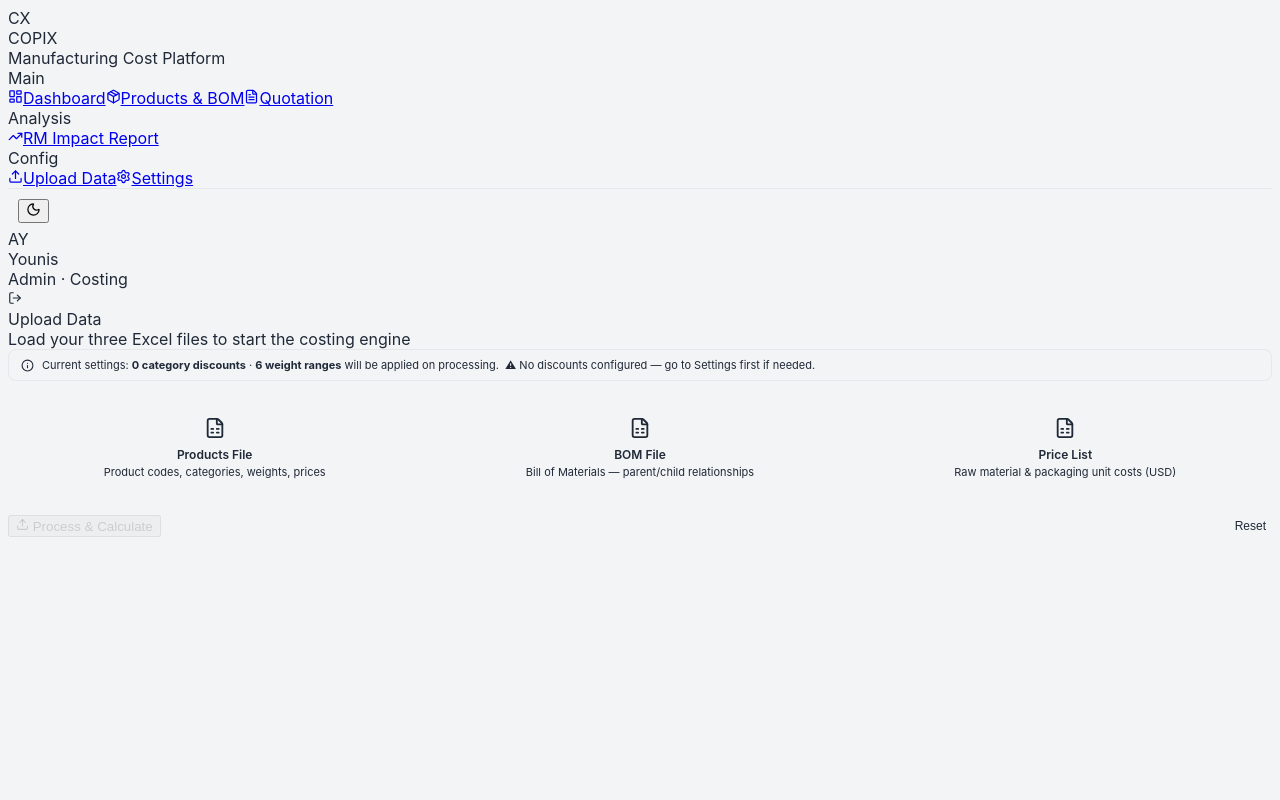
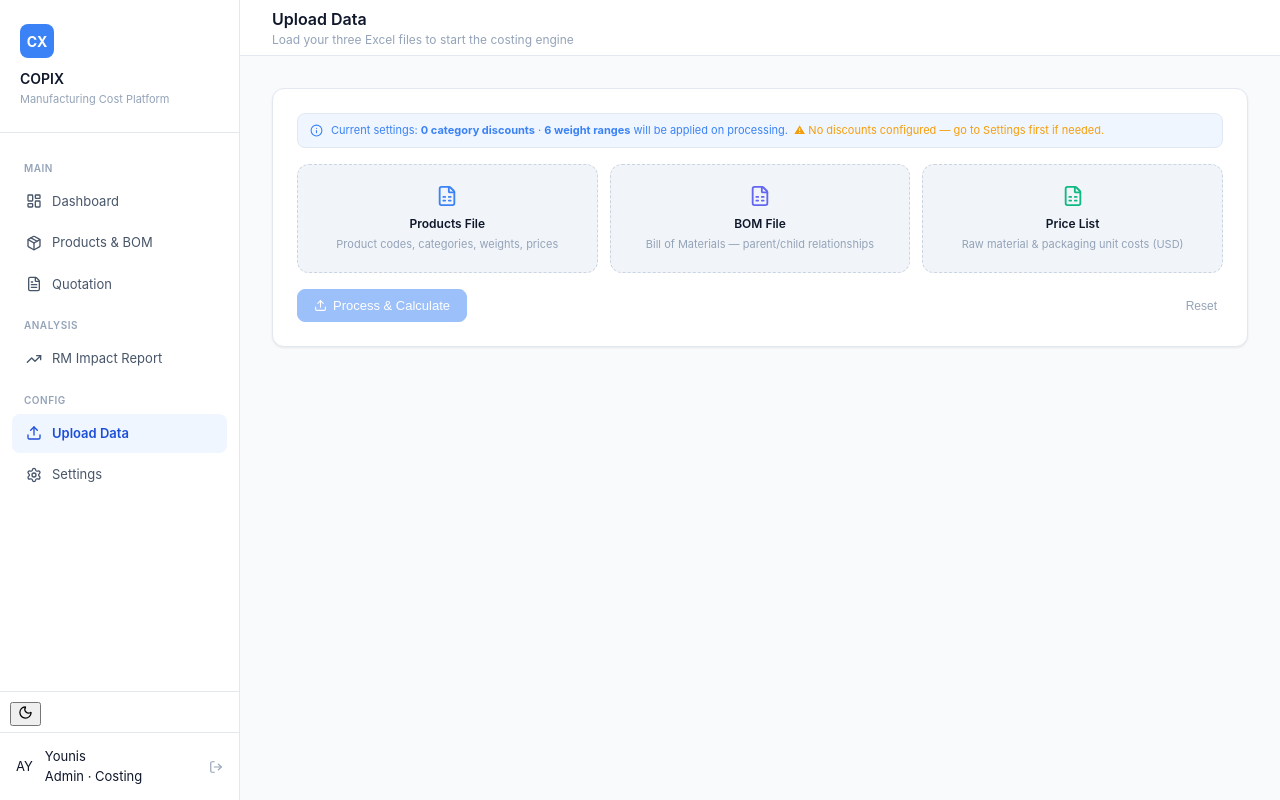
Before and after one commit to younis89675/copixv2, a Next.js app: page /upload in a window 1280 px wide. Built offline with nearby package versions, Linux system fonts and the light colour scheme; no server answers.

Commit message:
update UI

```diff
--- a/app/globals.css
+++ b/app/globals.css
@@ -2,44 +2,235 @@
 @tailwind components;
 @tailwind utilities;
 
+/* ── ✨ THE PRESTIGE MODERN THEME ── */
 :root {
-  --background: #f3f4f6;
-  --foreground: #1f2937;
-  --surface: #ffffff;
-  --muted: #4b5563;
-  --border: #e5e7eb;
+  --bg:          #f8fafc; /* خلفية ناعمة تبرز الكروت البيضاء */
+  --surface:     #ffffff;
+  --surface-2:   #f1f5f9;
+  --surface-3:   #e2e8f0;
+  --border:      #e2e8f0;
+  --border-2:    #cbd5e1;
+
+  --text-1:      #0f172a; /* نصوص داكنة وواضحة جداً */
+  --text-2:      #475569;
+  --text-3:      #94a3b8;
+
+  --accent:      #3b82f6; /* الأزرق الحيوي المريح */
+  --accent-bg:   #eff6ff;
+  --accent-text: #1d4ed8;
+
+  --green:       #10b981; /* الأخضر الحقيقي للأرباح */
+  --green-bg:    #ecfdf5;
+  --green-mid:   #a7f3d0;
+
+  --amber:       #f59e0b;
+  --amber-bg:    #fffbeb;
+
+  --red:         #ef4444; /* الأحمر الصريح للمؤشرات السالبة */
+  --red-bg:      #fef2f2;
+  --red-mid:     #fca5a5;
+
+  --purple:      #6366f1;
+  --purple-bg:   #e0e7ff;
+
+  --shadow-sm:   0 1px 3px 0 rgba(0, 0, 0, 0.05), 0 1px 2px 0 rgba(0, 0, 0, 0.03);
+  --shadow-md:   0 4px 6px -1px rgba(0, 0, 0, 0.05), 0 2px 4px -1px rgba(0, 0, 0, 0.02);
+
+  --radius:      12px; /* حواف دائرية فخمة ومريحة للعين */
+  --radius-sm:   8px;
+  --sidebar-w:   240px;
 }
 
-/* SAP Quartz Light / Horizon Inspired Reset */
-body {
-  background-color: var(--background);
-  color: var(--foreground);
-  font-family: '72', -apple-system, BlinkMacSystemFont, "Segoe UI", Roboto, Helvetica, Arial, sans-serif;
-  -webkit-font-smoothing: antialiased;
-  -moz-osx-font-smoothing: grayscale;
+.dark {
+  --bg:          #0f172a;
+  --surface:     #1e293b;
+  --surface-2:   #334155;
+  --surface-3:   #475569;
+  --border:      #334155;
+  --border-2:    #475569;
+  --text-1:      #f8fafc;
+  --text-2:      #cbd5e1;
+  --text-3:      #94a3b8;
+  --accent:      #38bdf8;
+  --accent-bg:   #0c4a6e;
+  --accent-text: #7dd3fc;
+  --green:       #4ade80;
+  --green-bg:    #052e16;
 }
 
-/* Enterprise Custom Scrollbar */
-::-webkit-scrollbar {
-  width: 6px;
-  height: 6px;
+/* ── الهيكل الأساسي ────────────────────────────────────────── */
+*, *::before, *::after { box-sizing: border-box; }
+
+html, body {
+  margin: 0; padding: 0;
+  font-family: 'Inter', -apple-system, BlinkMacSystemFont, sans-serif;
+  font-size: 13px;
+  line-height: 1.5;
+  background: var(--bg);
+  color: var(--text-1);
+  -webkit-font-smoothing: antialiased;
 }
 
-::-webkit-scrollbar-track {
-  background: transparent;
+::-webkit-scrollbar       { width: 6px; height: 6px; }
+::-webkit-scrollbar-track { background: transparent; }
+::-webkit-scrollbar-thumb { background: var(--border); border-radius: 99px; }
+
+.app-shell { display: flex; height: 100vh; overflow: hidden; }
+
+/* ── السايدبار ───────────────────────────────────────────────── */
+.sidebar {
+  width: var(--sidebar-w);
+  flex-shrink: 0;
+  background: var(--surface);
+  border-right: 1px solid var(--border);
+  display: flex;
+  flex-direction: column;
+  height: 100vh;
+}
+.sidebar-logo {
+  padding: 24px 20px;
+  border-bottom: 1px solid var(--border);
+}
+.logo-mark {
+  width: 34px; height: 34px;
+  background: var(--accent);
+  border-radius: var(--radius-sm);
+  display: flex; align-items: center; justify-content: center;
+  color: #fff; font-weight: 700; font-size: 14px;
+}
+.logo-title {
+  margin-top: 10px;
+  font-size: 14px; font-weight: 600;
+  color: var(--text-1);
+}
+.logo-sub { font-size: 11px; color: var(--text-3); margin-top: 2px; }
+
+.sidebar-nav { flex: 1; padding: 16px 12px; overflow-y: auto; }
+.nav-group-label {
+  font-size: 10px; font-weight: 600; letter-spacing: .05em;
+  color: var(--text-3); text-transform: uppercase;
+  padding: 12px 12px 6px;
+}
+.nav-link {
+  display: flex; align-items: center; gap: 10px;
+  padding: 10px 14px; border-radius: var(--radius-sm);
+  font-size: 13px; color: var(--text-2); text-decoration: none;
+  transition: all 0.15s ease; margin-bottom: 2px;
+}
+.nav-link:hover { background: var(--surface-2); color: var(--text-1); }
+.nav-link.active {
+  background: var(--accent-bg);
+  color: var(--accent-text);
+  font-weight: 600;
+}
+.nav-link svg { width: 16px; height: 16px; }
+
+.sidebar-footer {
+  padding: 14px 16px;
+  border-top: 1px solid var(--border);
+  display: flex; align-items: center; gap: 12px;
 }
 
-::-webkit-scrollbar-thumb {
-  background: #cbd5e1;
-  border-radius: 3px;
+/* ── منطقة العمل والمحتوى ───────────────────────────────────── */
+.main-area { flex: 1; overflow: auto; min-width: 0; display: flex; flex-direction: column; }
+
+.topbar {
+  height: 56px;
+  background: var(--surface);
+  border-bottom: 1px solid var(--border);
+  display: flex; align-items: center; padding: 0 32px; gap: 16px;
+}
+.topbar-title { font-size: 16px; font-weight: 600; color: var(--text-1); }
+.topbar-sub { font-size: 12px; color: var(--text-3); }
+
+.page-body { padding: 32px; flex: 1; overflow: auto; } /* مساحات واسعة مريحة جداً للعين */
+
+/* ── الكروت الفخمة الملونة ────────────────────────────────────── */
+.card {
+  background: var(--surface);
+  border: 1px solid var(--border);
+  border-radius: var(--radius);
+  padding: 24px;
+  box-shadow: var(--shadow-sm);
+}
+.card-title {
+  font-size: 11px; font-weight: 700; letter-spacing: .05em;
+  text-transform: uppercase; color: var(--text-3);
+  margin-bottom: 16px;
+  border-bottom: 1px solid var(--surface-2);
+  padding-bottom: 6px;
 }
 
-::-webkit-scrollbar-thumb:hover {
-  background: #94a3b8;
+/* كروت الـ KPI الحيوية */
+.kpi-card {
+  background: var(--surface);
+  border: 1px solid var(--border);
+  border-radius: var(--radius);
+  padding: 20px 24px;
+  box-shadow: var(--shadow-sm);
+  position: relative;
+  overflow: hidden;
 }
+.kpi-icon {
+  width: 32px; height: 32px; border-radius: var(--radius-sm);
+  display: flex; align-items: center; justify-content: center;
+  margin-bottom: 10px;
+}
+.kpi-icon svg { width: 16px; height: 16px; }
+.kpi-val { font-size: 24px; font-weight: 700; color: var(--text-1); line-height: 1.2; }
+.kpi-label { font-size: 11px; font-weight: 600; color: var(--text-3); margin-top: 4px; text-transform: uppercase; }
+.kpi-accent { position: absolute; top: 0; right: 0; width: 4px; height: 100%; }
 
-/* Utilities for clean enterprise tables */
-.sap-table-row:hover {
-  background-color: #f8fafc !important;
-  transition: background-color 0.2s ease;
+/* ── الأزرار الحديثة ─────────────────────────────────────────── */
+.btn {
+  display: inline-flex; align-items: center; gap: 6px;
+  padding: 8px 16px; border-radius: var(--radius-sm);
+  font-size: 13px; font-weight: 500; cursor: pointer;
+  border: 1px solid transparent; transition: all 0.1s;
+  text-decoration: none;
 }
+.btn-primary { background: var(--accent); color: #fff; border-color: var(--accent); }
+.btn-primary:hover { opacity: .9; }
+.btn-ghost { background: var(--surface); color: var(--text-2); border-color: var(--border); }
+.btn-ghost:hover { background: var(--surface-2); color: var(--text-1); }
+
+/* ── الجداول الاحترافية المريحة ──────────────────────────────── */
+.table { width: 100%; border-collapse: collapse; font-size: 13px; }
+.table th {
+  background: var(--surface-2);
+  color: var(--text-2);
+  font-size: 11px; font-weight: 600; letter-spacing: .03em;
+  padding: 12px 16px;
+  border-bottom: 1px solid var(--border-2);
+  text-align: left;
+}
+.table td {
+  padding: 12px 16px;
+  border-bottom: 1px solid var(--border);
+  color: var(--text-1);
+}
+.table tbody tr:hover td { background: var(--accent-bg); }
+.table .num { font-variant-numeric: tabular-nums; font-family: monospace; font-weight: 500; }
+
+/* ── الحالات والشارات التوضيحية ────────────────────────────────── */
+.badge {
+  display: inline-flex; align-items: center; gap: 4px;
+  padding: 4px 10px; border-radius: 6px; font-size: 12px; font-weight: 500;
+}
+.badge-green  { background: var(--green-bg);  color: var(--green); border: 1px solid var(--green-mid); }
+.badge-amber  { background: var(--amber-bg);  color: var(--amber); border: 1px solid #fef08a; }
+.badge-red    { background: var(--red-bg);    color: var(--red); border: 1px solid var(--red-mid); }
+.badge-blue   { background: var(--accent-bg); color: var(--accent); border: 1px solid #bae6fd; }
+
+/* ── 🟢 ألوان الأرباح والخسائر للـ Progress Bars والخطوط 🟢 ── */
+.profit-high   { color: var(--green); font-weight: 600; }
+.profit-medium { color: var(--accent); font-weight: 600; }
+.profit-low    { color: var(--amber); font-weight: 600; }
+.profit-neg    { color: var(--red); font-weight: 600; background: var(--red-bg); padding: 2px 6px; border-radius: 4px; }
+
+.divider { height: 1px; background: var(--border); margin: 24px 0; }
+
+@media print {
+  .sidebar, .topbar, .no-print { display: none !important; }
+  body { background: white; color: black; }
+}
```
